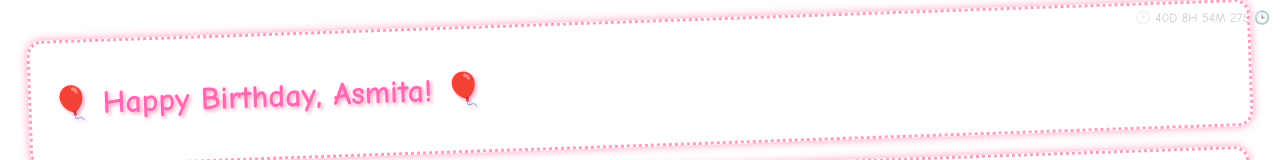
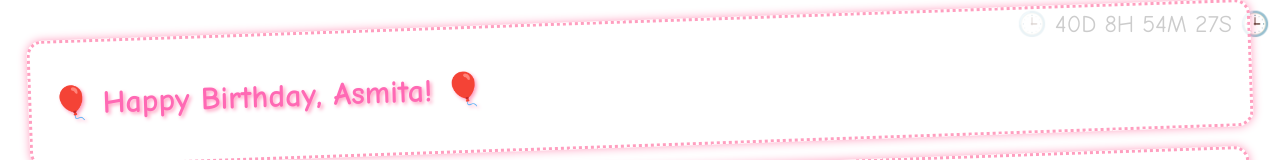
Before and after one commit to suvam001/HBD, a plain HTML site: page index.html in a window 1280 px wide. Shown: the top 160 px of the page. Drawn offline with Linux system fonts and the light colour scheme.

Commit message:
styles.css

```diff
--- a/styles.css
+++ b/styles.css
@@ -16,7 +16,7 @@ body {
     position: absolute;
     top: 10px;
     right: 10px;
-    font-size: 0.8em;
+    font-size: 1.5em;
     animation: bounce 2s infinite;
 }
 
```
